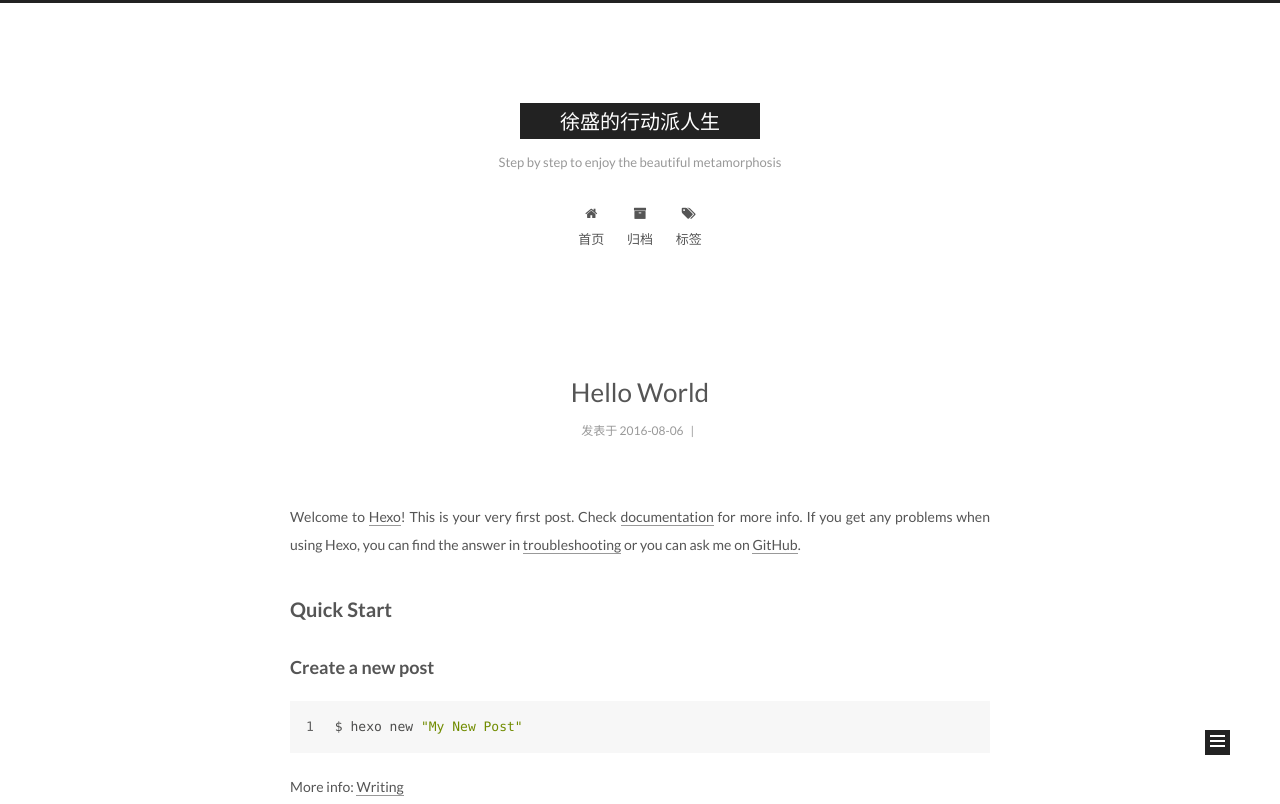
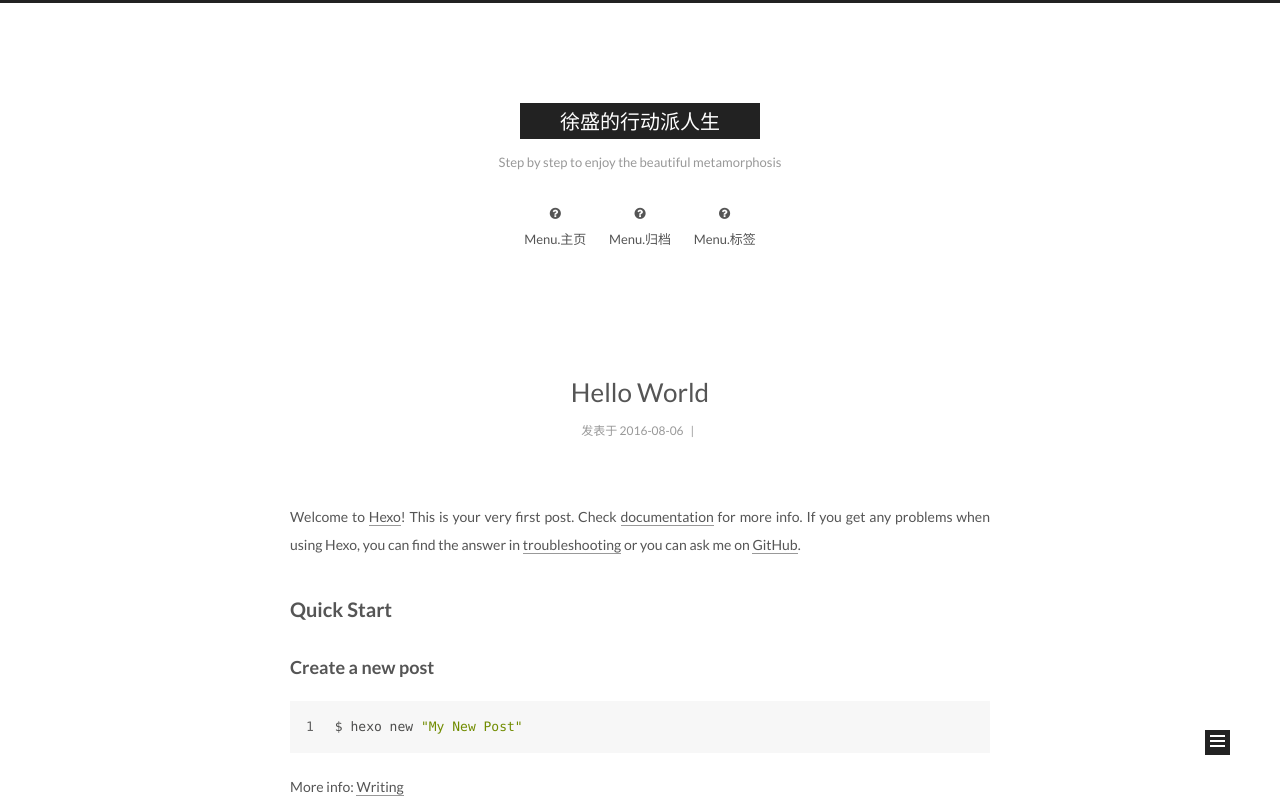
Before and after one commit to xusheng1994/xusheng1994.github.io, a plain HTML site: page index.html in a window 1280 px wide. Shown: the top 804 px of the page. Drawn offline with Linux system fonts and the light colour scheme.

Commit message:
Site updated: 2016-08-07 19:37:16

```diff
--- a/index.html
+++ b/index.html
@@ -170,32 +170,32 @@
     <ul id="menu" class="menu">
 
 
-        <li class="menu-item menu-item-home">
+        <li class="menu-item menu-item-主页">
           <a href="/" rel="section">
 
-              <i class="menu-item-icon fa fa-fw fa-home"></i> <br />
+              <i class="menu-item-icon fa fa-fw fa-question-circle"></i> <br />
 
-            首页
+            menu.主页
           </a>
         </li>
 
 
-        <li class="menu-item menu-item-archives">
+        <li class="menu-item menu-item-归档">
           <a href="/archives" rel="section">
 
-              <i class="menu-item-icon fa fa-fw fa-archive"></i> <br />
+              <i class="menu-item-icon fa fa-fw fa-question-circle"></i> <br />
 
-            归档
+            menu.归档
           </a>
         </li>
 
 
-        <li class="menu-item menu-item-tags">
+        <li class="menu-item menu-item-标签">
           <a href="/tags" rel="section">
 
-              <i class="menu-item-icon fa fa-fw fa-tags"></i> <br />
+              <i class="menu-item-icon fa fa-fw fa-question-circle"></i> <br />
 
-            标签
+            menu.标签
           </a>
         </li>
 
@@ -359,14 +359,14 @@
       <section class="site-overview sidebar-panel  sidebar-panel-active ">
         <div class="site-author motion-element" itemprop="author" itemscope itemtype="http://schema.org/Person">
           <img class="site-author-image" itemprop="image"
-               src="/images/avatar.gif"
+               src="http://dwz.cn/3UutWB.com/avtar.png"
                alt="Hinson" />
           <p class="site-author-name" itemprop="name">Hinson</p>
           <p class="site-description motion-element" itemprop="description">Step by step to enjoy the beautiful metamorphosis</p>
         </div>
         <nav class="site-state motion-element">
           <div class="site-state-item site-state-posts">
-            <a href="/archives">
+            <a href="/">
               <span class="site-state-item-count">1</span>
               <span class="site-state-item-name">日志</span>
             </a>
```
Also changed, not shown: 2016/08/06/hello-world/index.html (+11 -11 lines), archives/2016/08/index.html (+11 -11 lines), archives/2016/index.html (+11 -11 lines), archives/index.html (+11 -11 lines).
